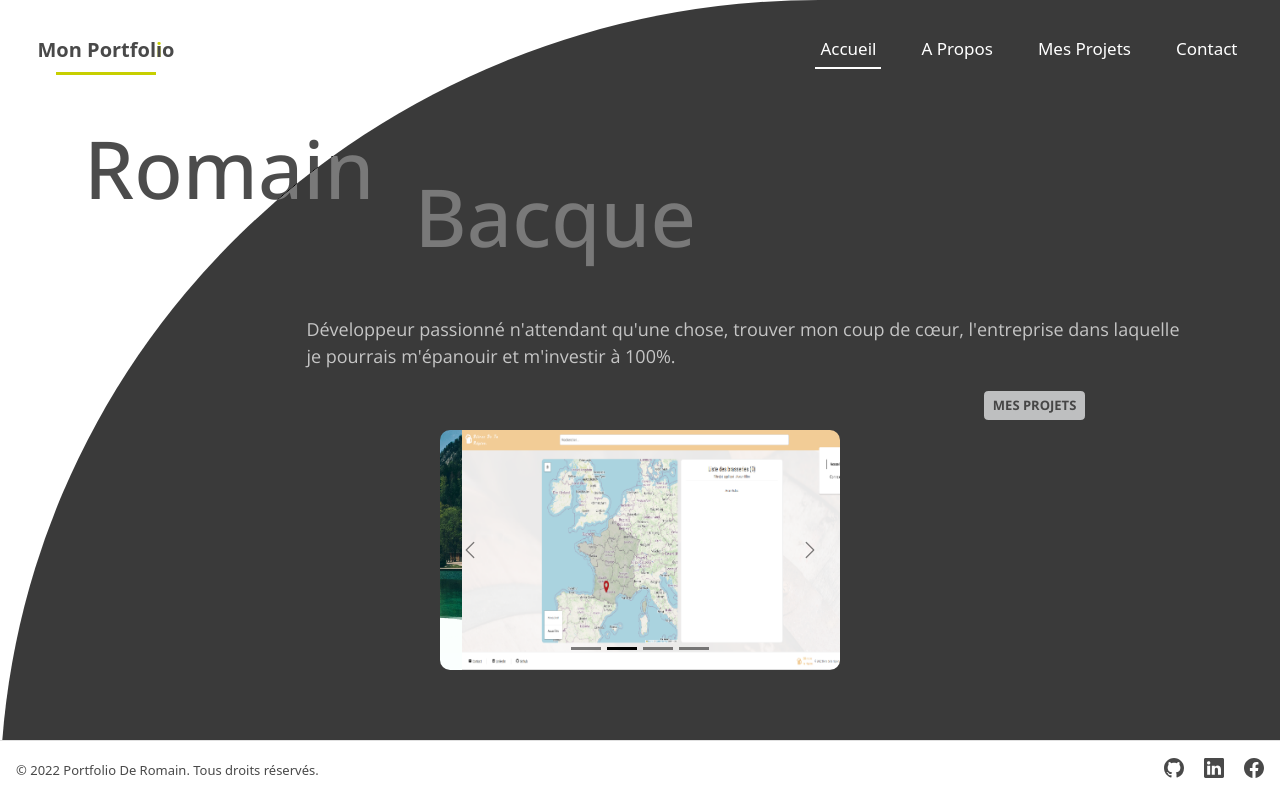
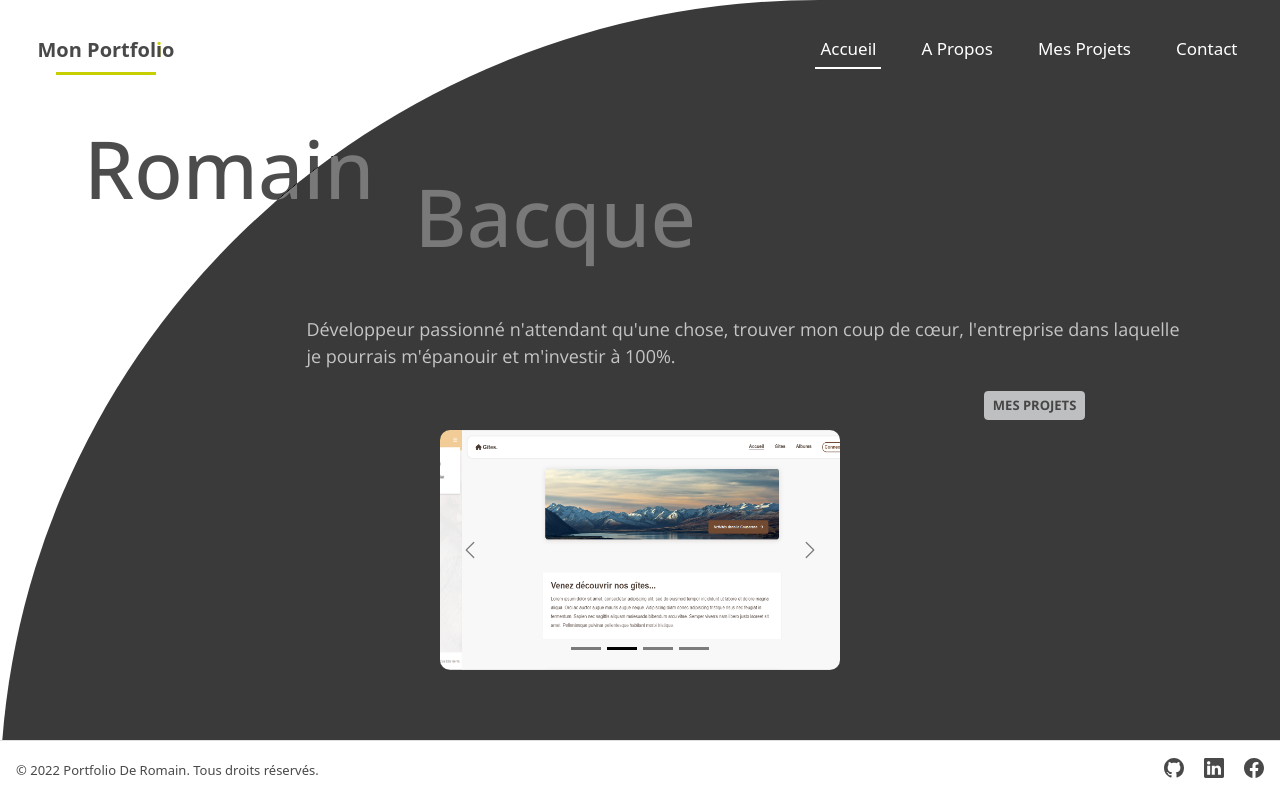
Before and after one commit to Romain-Bacque/Portfolio, a React (Create React App) app: page / in a window 1280 px wide. Built offline with nearby package versions, Linux system fonts and the light colour scheme; a web font is replaced by a local one.

Commit message:
feat: add some projects

```diff
--- a/src/components/UI/Slider/index.tsx
+++ b/src/components/UI/Slider/index.tsx
@@ -24,14 +24,6 @@ const Slider: React.FC<SliderProps> = ({ size, animate, onClick }) => {
     >
       <Carousel.Item>
         <img
-          id="1"
-          className="d-block w-100 h-100"
-          src={imageFishingWebsite}
-          alt="Image du site moniteur guide de pêche"
-        />
-      </Carousel.Item>
-      <Carousel.Item>
-        <img
           id="2"
           className="d-block w-100 h-100"
           src={imageBeerWebsite}
@@ -54,6 +46,14 @@ const Slider: React.FC<SliderProps> = ({ size, animate, onClick }) => {
           alt="Image du blog de pâtisserie"
         />
       </Carousel.Item>
+      <Carousel.Item>
+        <img
+          id="1"
+          className="d-block w-100 h-100"
+          src={imageFishingWebsite}
+          alt="Image du site moniteur guide de pêche"
+        />
+      </Carousel.Item>
     </Carousel>
   );
 };
```
